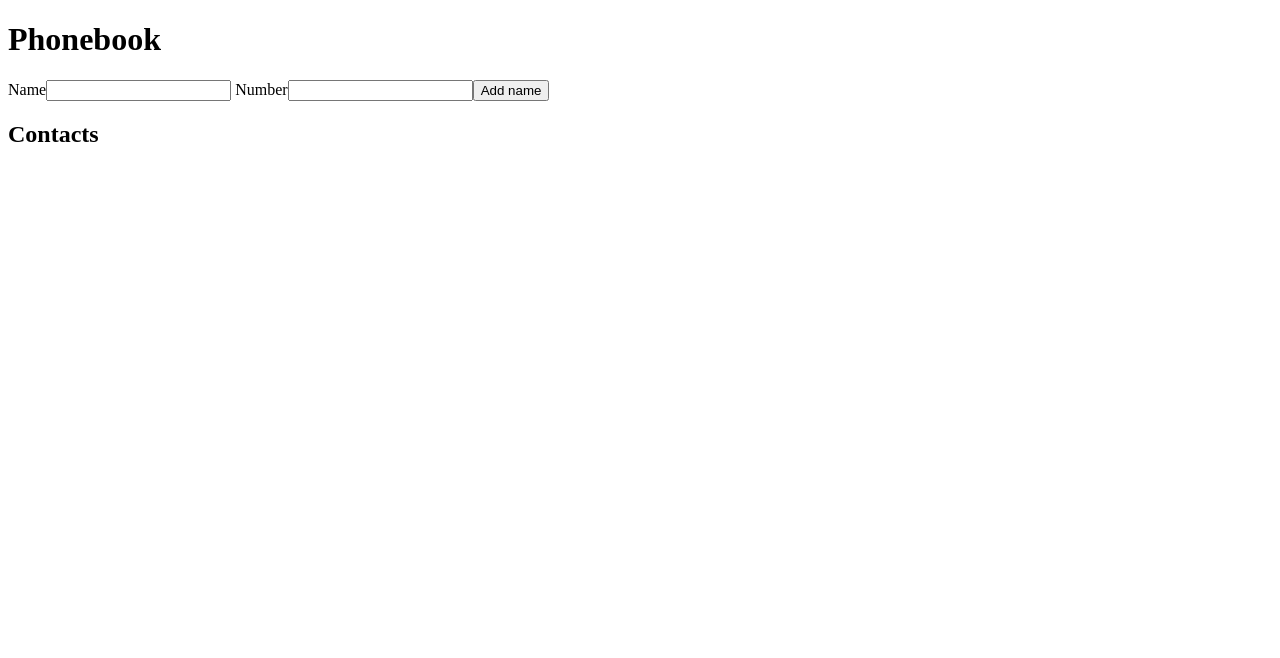
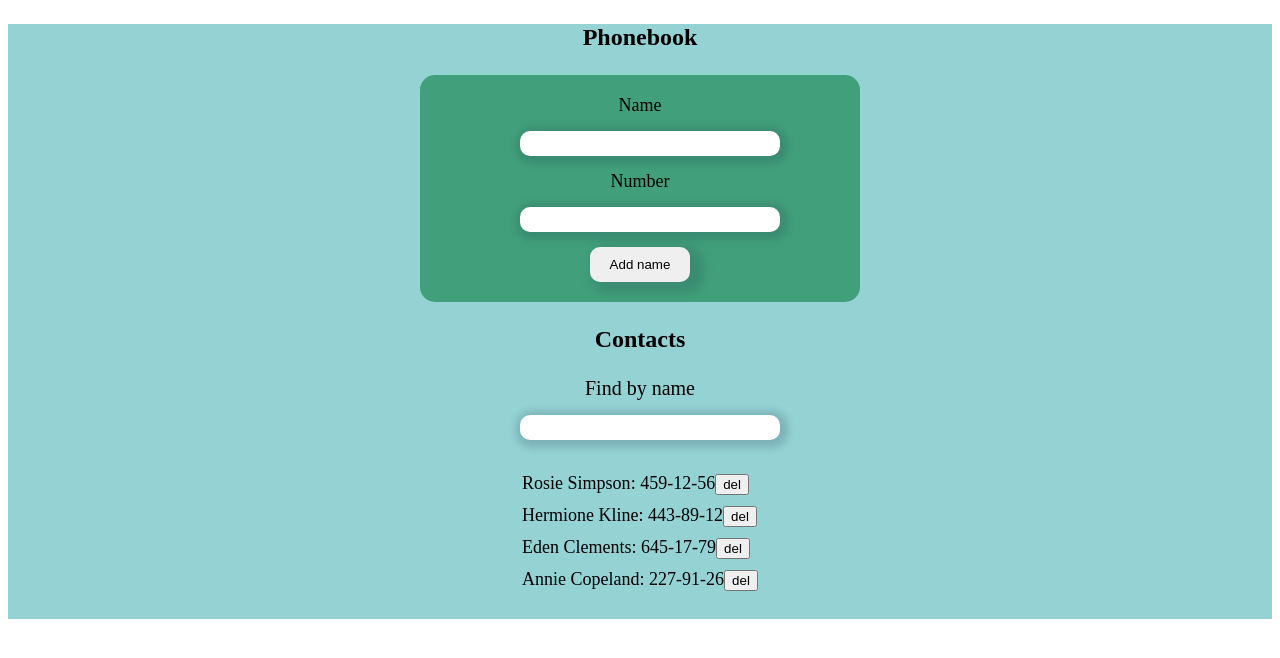
Before and after one commit to Chackorbit/goit-react-hw-02-phonebook, a React (Create React App) app: page / in a window 1280 px wide. Shown: the top 658 px of the page. Built offline with nearby package versions, Linux system fonts and the light colour scheme.

Commit message:
Добавление остальной логики

```diff
--- a/src/components/App.jsx
+++ b/src/components/App.jsx
@@ -1,40 +1,24 @@
 import React from 'react';
-// import { nanoid } from 'nanoid';
-import Contacts from './Contacts/Contacts';
+import ContactForma from './ContactForma/ContactForma';
+import ContactList from './ContactList/ContactList';
+import s from './App.module.css';
 // import Filter from './Filter/Filter';
 
 export default class App extends React.Component {
   state = {
     contacts: [
-      // { id: 'id-1', name: 'Rosie Simpson', number: '459-12-56' },
-      // { id: 'id-2', name: 'Hermione Kline', number: '443-89-12' },
-      // { id: 'id-3', name: 'Eden Clements', number: '645-17-79' },
-      // { id: 'id-4', name: 'Annie Copeland', number: '227-91-26' },
+      { id: 'id-1', name: 'Rosie Simpson', number: '459-12-56' },
+      { id: 'id-2', name: 'Hermione Kline', number: '443-89-12' },
+      { id: 'id-3', name: 'Eden Clements', number: '645-17-79' },
+      { id: 'id-4', name: 'Annie Copeland', number: '227-91-26' },
     ],
     filter: '',
-    name: '',
-    number: '',
   };
 
-  addName = e => {
-    const { name, value } = e.currentTarget;
-    this.setState({
-      [name]: value,
+  submitBtn = data => {
+    this.setState(prevState => {
+      return prevState.contacts.push(data);
     });
-  };
-
-  submitBtn = e => {
-    e.preventDefault();
-
-    const myContacts = this.state.contacts;
-    const { name, number } = this.state;
-
-    myContacts.push(`${name}: ${number}`);
-    this.reset();
-  };
-
-  reset = () => {
-    this.setState({ name: '', number: '' });
   };
 
   onSaveFind = e => {
@@ -49,49 +33,28 @@ export default class App extends React.Component {
         elem.name.slice(0, filter.length).toLowerCase() === filter.toLowerCase()
     );
   };
+
+  deleteContact = id => {
+    this.setState(prevState => ({
+      contacts: prevState.contacts.filter(el => el.id !== id),
+    }));
+  };
+
   render() {
-    const { contacts } = this.state;
+    const { contacts, filter } = this.state;
+    console.log(contacts);
+    return (
+      <div className={s.section}>
+        <p className={s.title}>Phonebook</p>
+        <ContactForma contacts={contacts} submitBtn={this.submitBtn} />
 
-    return (
-      <div>
-        <h1>Phonebook</h1>
-        <form onSubmit={this.submitBtn}>
-          <label>
-            Name
-            <input
-              onChange={this.addName}
-              value={this.state.name}
-              type="text"
-              name="name"
-              pattern="^[a-zA-Zа-яА-Я]+(([' -][a-zA-Zа-яА-Я ])?[a-zA-Zа-яА-Я]*)*$"
-              title="Name may contain only letters, apostrophe, dash and spaces. For example Adrian, Jacob Mercer, Charles de Batz de Castelmore d'Artagnan"
-              required
-            />
-          </label>{' '}
-          <label>
-            Number
-            <input
-              onChange={this.addName}
-              value={this.state.number}
-              type="tel"
-              name="number"
-              pattern="\+?\d{1,4}?[-.\s]?\(?\d{1,3}?\)?[-.\s]?\d{1,4}[-.\s]?\d{1,4}[-.\s]?\d{1,9}"
-              title="Phone number must be digits and can contain spaces, dashes, parentheses and can start with +"
-              required
-            />
-          </label>
-          <button type="submit">Add name</button>
-        </form>
-
-        <div>
-          <h2>Contacts</h2>
-          {/* <Filter
-            saveFind={this.onSaveFind}
-            filter={filter}
-            contacts={contacts}
-          /> */}
-          <Contacts contacts={contacts} />
-        </div>
+        <p className={s.title}>Contacts</p>
+        <ContactList
+          findByName={this.findByName}
+          filter={filter}
+          onSaveFind={this.onSaveFind}
+          deleteContact={this.deleteContact}
+        />
       </div>
     );
   }
--- /dev/null
+++ b/src/components/App.module.css
@@ -0,0 +1,9 @@
+.section {
+  background-color: rgb(148, 210, 212);
+}
+
+.title {
+  font-size: 24px;
+  font-weight: 700;
+  text-align: center;
+}
--- /dev/null
+++ b/src/components/ContactForma/ContactForma.jsx
@@ -0,0 +1,58 @@
+import React from 'react';
+import s from './ContactForma.module.css';
+
+export default class ContactForma extends React.Component {
+  state = { name: '', number: '' };
+
+  addName = e => {
+    const { name, value } = e.currentTarget;
+    this.setState({
+      [name]: value,
+    });
+  };
+
+  reset = () => {
+    this.setState({ name: '', number: '' });
+  };
+
+  onSubmit = e => {
+    e.preventDefault();
+
+    this.props.submitBtn(this.state);
+    this.reset();
+  };
+
+  render() {
+    return (
+      <div className={s.container}>
+        <form onSubmit={this.onSubmit} className={s.form}>
+          <label className={s.label}>Name</label>
+          <input
+            className={s.inputName}
+            onChange={this.addName}
+            value={this.state.name}
+            type="text"
+            name="name"
+            pattern="^[a-zA-Zа-яА-Я]+(([' -][a-zA-Zа-яА-Я ])?[a-zA-Zа-яА-Я]*)*$"
+            title="Name may contain only letters, apostrophe, dash and spaces. For example Adrian, Jacob Mercer, Charles de Batz de Castelmore d'Artagnan"
+            required
+          />
+          <label className={s.label}>Number</label>
+          <input
+            className={s.inputName}
+            onChange={this.addName}
+            value={this.state.number}
+            type="tel"
+            name="number"
+            pattern="\+?\d{1,4}?[-.\s]?\(?\d{1,3}?\)?[-.\s]?\d{1,4}[-.\s]?\d{1,4}[-.\s]?\d{1,9}"
+            title="Phone number must be digits and can contain spaces, dashes, parentheses and can start with +"
+            required
+          />
+          <button className={s.formBtn} type="submit">
+            Add name
+          </button>
+        </form>
+      </div>
+    );
+  }
+}
--- /dev/null
+++ b/src/components/ContactForma/ContactForma.module.css
@@ -0,0 +1,55 @@
+.container {
+  display: flex;
+  justify-content: center;
+  align-items: center;
+  flex-wrap: wrap;
+
+  background-color: rgb(148, 210, 212);
+}
+.form {
+  display: flex;
+  justify-content: center;
+  align-items: center;
+  flex-direction: column;
+  /* flex-wrap: wrap; */
+  width: 400px;
+  padding: 20px;
+
+  background-color: rgb(65, 160, 123);
+  border-radius: 15px;
+}
+
+.label {
+  font-size: 18px;
+  display: block;
+
+  text-align: center;
+  margin-bottom: 15px;
+}
+
+.inputName {
+  width: 250px;
+  height: 15px;
+  margin-left: 20px;
+  padding: 5px;
+  margin-bottom: 15px;
+  border: none;
+  border-radius: 10px;
+
+  box-shadow: 2px 2px 7px 6px rgba(34, 60, 80, 0.2);
+}
+
+.formBtn {
+  padding: 10px 20px;
+  border-radius: 10px;
+  border: none;
+  box-shadow: 7px 5px 11px 6px rgba(34, 60, 80, 0.2);
+}
+
+.title {
+  margin: 20px 0 20px 0;
+  width: 100%;
+  text-align: center;
+  font-weight: 700;
+  font-size: 24px;
+}
--- /dev/null
+++ b/src/components/ContactList/ContactList.jsx
@@ -0,0 +1,39 @@
+import s from './ContactList.module.css';
+import { nanoid } from 'nanoid';
+import React from 'react';
+
+export default class ContactList extends React.Component {
+  state = {};
+
+  render() {
+    return (
+      <div className={s.container}>
+        <label className={s.label}>Find by name</label>
+
+        <input
+          className={s.input}
+          type="text"
+          name="filter"
+          value={this.props.filter}
+          onChange={this.props.onSaveFind}
+        />
+
+        <ul className={s.ul}>
+          {this.props.findByName().map(el => (
+            <li className={s.li} key={nanoid()}>
+              {el.name}: {el.number}
+              <button onClick={() => this.props.deleteContact(el.id)}>
+                del
+              </button>
+            </li>
+          ))}
+        </ul>
+      </div>
+    );
+  }
+}
+// Statistics.propTypes = {
+//   good: propTypes.number,
+//   neutral: propTypes.number,
+//   bad: propTypes.number,
+// };
--- /dev/null
+++ b/src/components/ContactList/ContactList.module.css
@@ -0,0 +1,38 @@
+.container {
+  display: flex;
+  justify-content: center;
+  align-items: center;
+  flex-direction: column;
+}
+
+.ul {
+  list-style: none;
+  padding: 0;
+  font-weight: normal;
+  font-size: 18px;
+}
+
+.li {
+  margin-bottom: 10px;
+}
+
+.label {
+  font-size: 20px;
+  font-weight: 500;
+  display: block;
+
+  text-align: center;
+  margin-bottom: 15px;
+}
+
+.input {
+  width: 250px;
+  height: 15px;
+  margin-left: 20px;
+  padding: 5px;
+  margin-bottom: 15px;
+  border: none;
+  border-radius: 10px;
+
+  box-shadow: 2px 2px 7px 6px rgba(34, 60, 80, 0.2);
+}
--- a/src/components/Contacts/Contacts.jsx
+++ /dev/null
@@ -1,18 +0,0 @@
-// import propTypes from 'prop-types';
-// import s from './Contacts.module.css';
-import { nanoid } from 'nanoid';
-
-export default function Contacts({ contacts }) {
-  return (
-    <ul>
-      {contacts.map(el => (
-        <li key={nanoid()}>{el}</li>
-      ))}
-    </ul>
-  );
-}
-// Statistics.propTypes = {
-//   good: propTypes.number,
-//   neutral: propTypes.number,
-//   bad: propTypes.number,
-// };
```
Also changed, not shown: src/components/Contacts/Contacts.module.css (deleted, +0 -22 lines), src/components/Section/Section.jsx (deleted, +0 -14 lines), src/components/Section/Section.module.css (deleted, +0 -16 lines).
